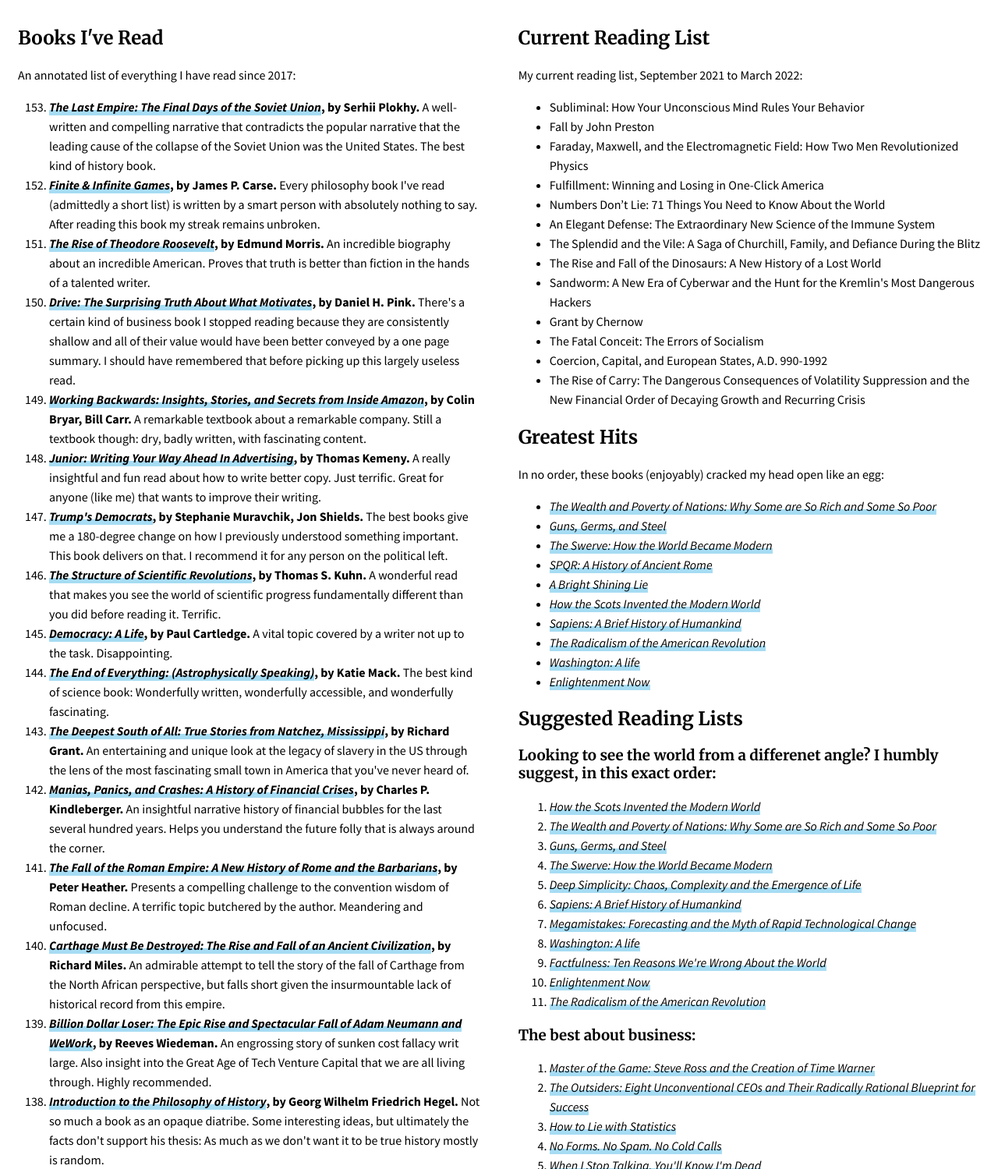
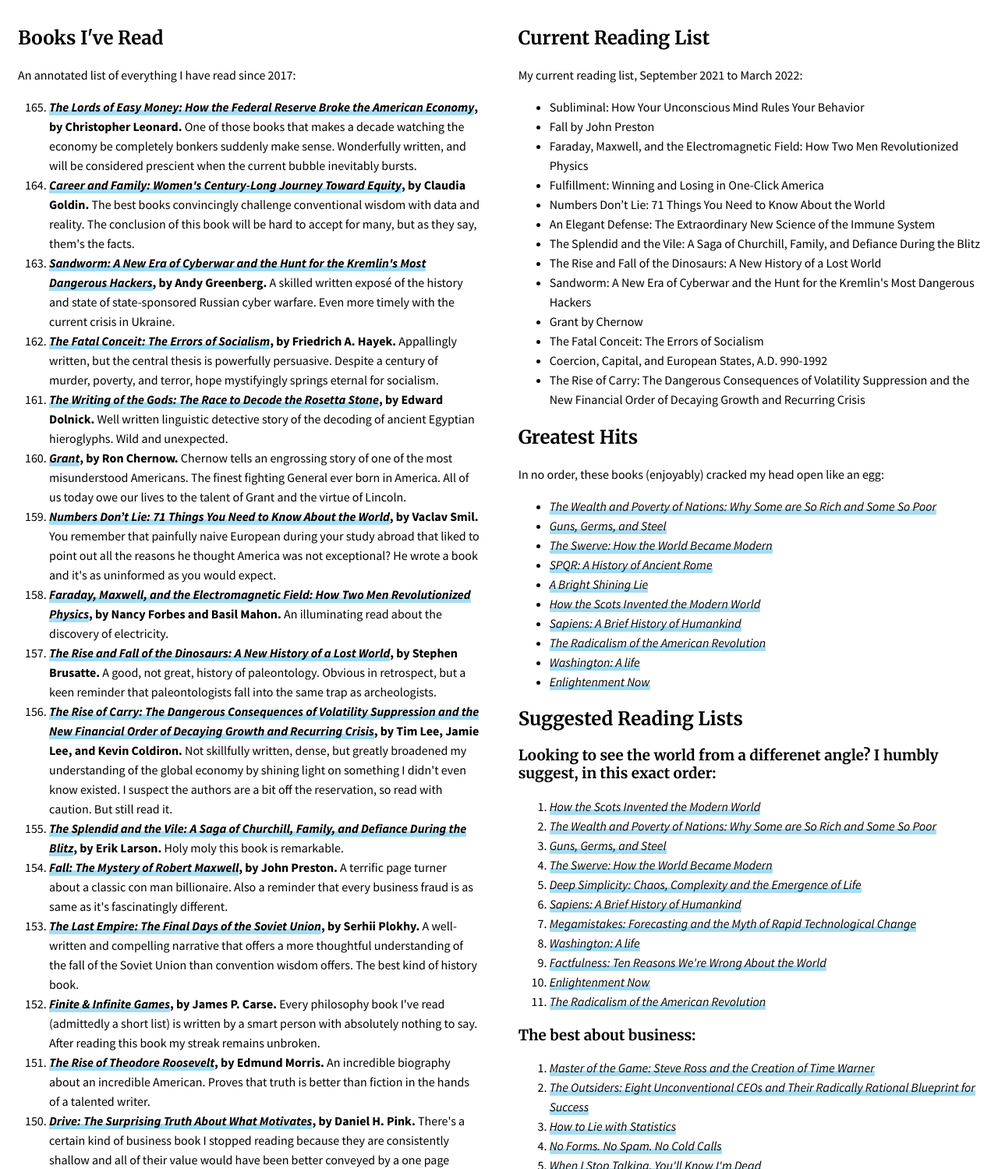
Before and after one commit to jemond/jemond.github.io, a plain HTML site: page index.html in a window 1280 px wide. Shown: the part 151-1650 px from the top of the page at 78% size. Drawn offline with Linux system fonts and the light colour scheme.

Commit message:
Add latest books.

```diff
--- a/index.html
+++ b/index.html
@@ -92,7 +92,55 @@
         <ol reversed>
 
           <li>
-            <strong><em>The Last Empire: The Final Days of the Soviet Union</em>, by Serhii Plokhy.</strong> A well-written and compelling narrative that contradicts the popular narrative that the leading cause of the collapse of the Soviet Union was the United States. The best kind of history book.
+            <strong><em>The Lords of Easy Money: How the Federal Reserve Broke the American Economy</em>, by Christopher Leonard.</strong> One of those books that makes a decade watching the economy be completely bonkers suddenly make sense. Wonderfully written, and will be considered prescient when the current bubble inevitably bursts.
+          </li>
+
+          <li>
+            <strong><em>Career and Family: Women's Century-Long Journey Toward Equity</em>, by Claudia Goldin.</strong> The best books convincingly challenge conventional wisdom with data and reality. The conclusion of this book will be hard to accept for many, but as they say, them's the facts.
+          </li>
+
+          <li>
+            <strong><em>Sandworm: A New Era of Cyberwar and the Hunt for the Kremlin's Most Dangerous Hackers</em>, by Andy Greenberg.</strong> A skilled written exposé of the history and state of state-sponsored Russian cyber warfare. Even more timely with the current crisis in Ukraine.
+          </li>
+
+          <li>
+            <strong><em>The Fatal Conceit: The Errors of Socialism</em>, by Friedrich A. Hayek.</strong> Appallingly written, but the central thesis is powerfully persuasive. Despite a century of murder, poverty, and terror, hope mystifyingly springs eternal for socialism.
+          </li>
+
+          <li>
+            <strong><em>The Writing of the Gods: The Race to Decode the Rosetta Stone</em>, by Edward Dolnick.</strong> Well written linguistic detective story of the decoding of ancient Egyptian hieroglyphs. Wild and unexpected.
+          </li>
+
+          <li>
+            <strong><em>Grant</em>, by Ron Chernow.</strong> Chernow tells an engrossing story of one of the most misunderstood Americans. The finest fighting General ever born in America. All of us today owe our lives to the talent of Grant and the virtue of Lincoln.
+          </li>
+
+          <li>
+            <strong><em>Numbers Don’t Lie: 71 Things You Need to Know About the World</em>, by Vaclav Smil.</strong> You remember that painfully naive European during your study abroad that liked to point out all the reasons he thought America was not exceptional? He wrote a book and it's as uninformed as you would expect.
+          </li>
+
+          <li>
+            <strong><em>Faraday, Maxwell, and the Electromagnetic Field: How Two Men Revolutionized Physics</em>, by Nancy Forbes and Basil Mahon.</strong> An illuminating read about the discovery of electricity.
+          </li>
+
+          <li>
+            <strong><em>The Rise and Fall of the Dinosaurs: A New History of a Lost World</em>, by Stephen Brusatte.</strong> A good, not great, history of paleontology. Obvious in retrospect, but a keen reminder that paleontologists fall into the same trap as archeologists.
+          </li>
+
+          <li>
+            <strong><em>The Rise of Carry: The Dangerous Consequences of Volatility Suppression and the New Financial Order of Decaying Growth and Recurring Crisis</em>, by Tim Lee, Jamie Lee, and Kevin Coldiron.</strong> Not skillfully written, dense, but greatly broadened my understanding of the global economy by shining light on something I didn't even know existed. I suspect the authors are a bit off the reservation, so read with caution. But still read it.
+          </li>
+
+          <li>
+            <strong><em>The Splendid and the Vile: A Saga of Churchill, Family, and Defiance During the Blitz</em>, by Erik Larson.</strong> Holy moly this book is remarkable.
+          </li>
+
+          <li>
+            <strong><em>Fall: The Mystery of Robert Maxwell</em>, by John Preston.</strong> A terrific page turner about a classic con man billionaire. Also a reminder that every business fraud is as same as it's fascinatingly different.
+          </li>
+
+          <li>
+            <strong><em>The Last Empire: The Final Days of the Soviet Union</em>, by Serhii Plokhy.</strong> A well-written and compelling narrative that offers a more thoughtful understanding of the fall of the Soviet Union than convention wisdom offers. The best kind of history book.
           </li>
 
           <li>
```
